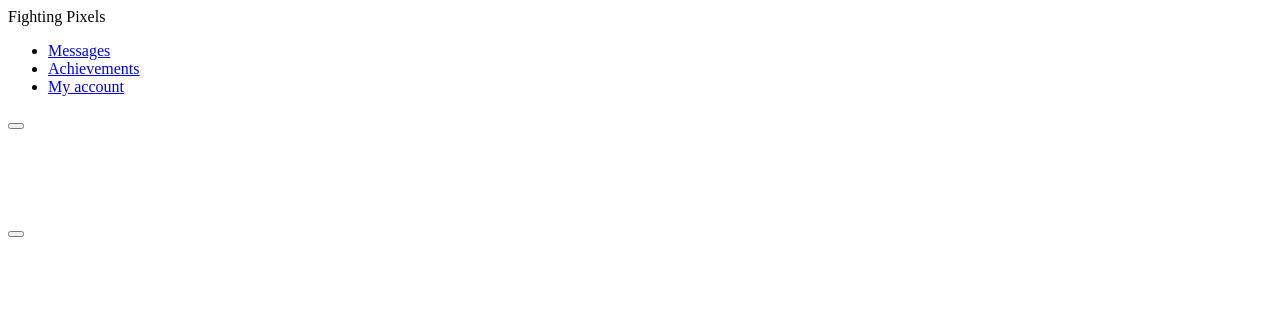
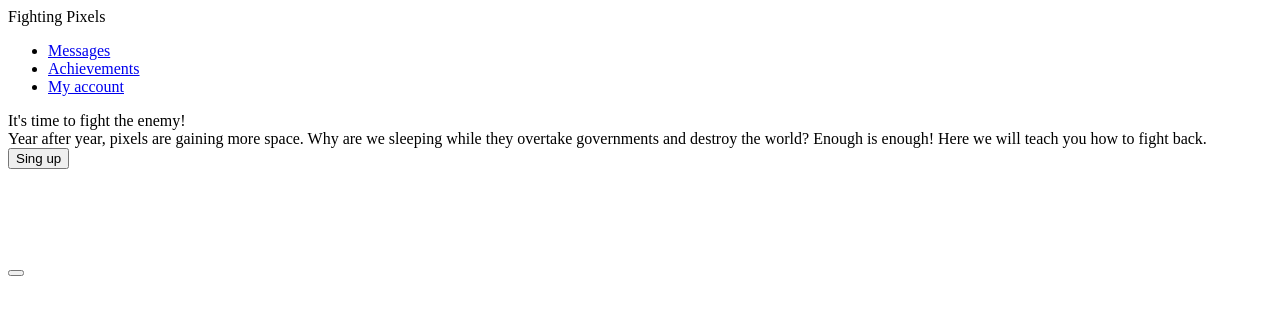
Before and after one commit to 4whatspc3/Project-Landing-Page, a plain HTML site: page index.html in a window 1280 px wide. Drawn offline with Linux system fonts and the light colour scheme.

Commit message:
Add content to the introductory section.

```diff
--- a/index.html
+++ b/index.html
@@ -20,10 +20,10 @@
 
     <div class="intro">
         <div class="welcome">
-            <div class="title"></div>
-            <div class="description"></div>
+            <div class="title">It's time to fight the enemy!</div>
+            <div class="description">Year after year, pixels are gaining more space. Why are we sleeping while they overtake governments and destroy the world? Enough is enough! Here we will teach you how to fight back.</div>
             <div class="buttons">
-                <button type="button"></button>
+                <button type="button">Sing up</button>
             </div>
         </div>
         <div class="ourFace">
```
